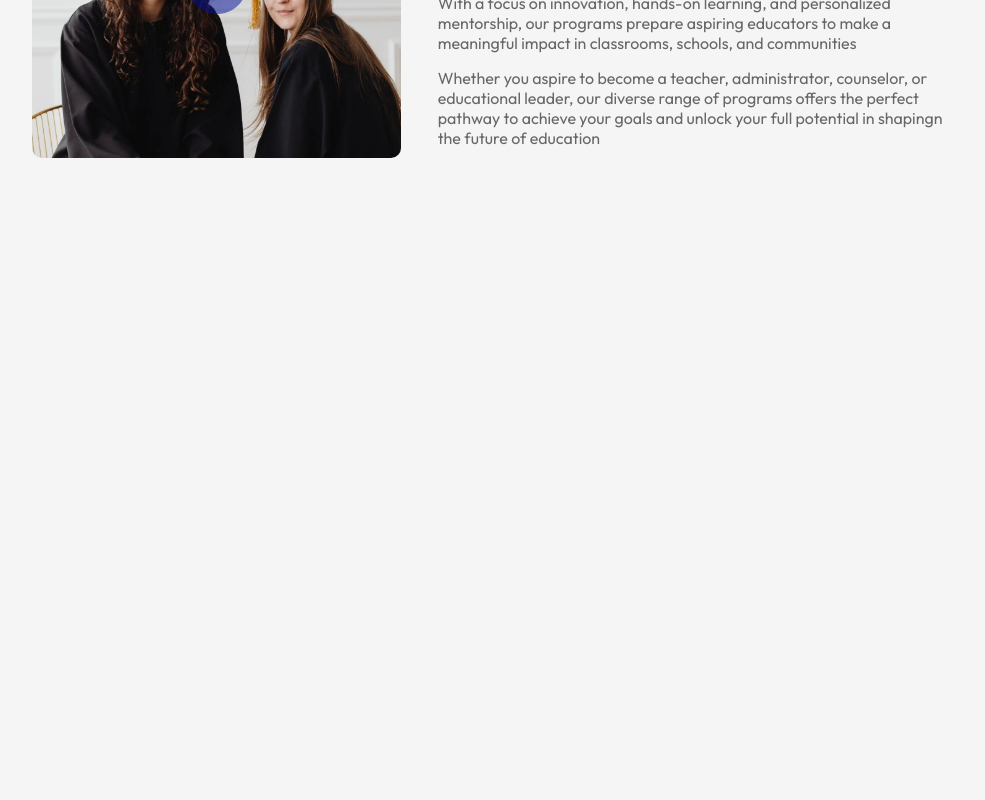
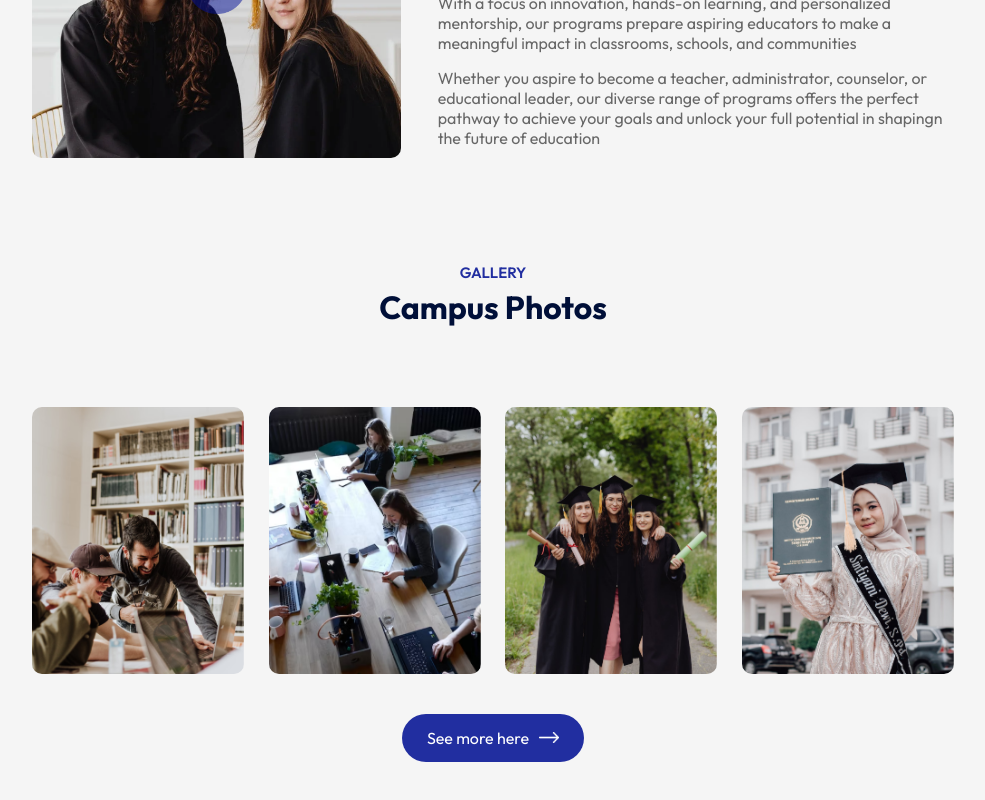
Before and after one commit to SalmanAlfarisi5/MTC, a React (Vite) app: page / in a window 1280 px wide. Shown: the part 1597-2397 px from the top of the page, without its empty margins (147-1132 px from the left). Before the commit the page ends 1860 px from the top, so only its background shows below. Built offline with nearby package versions, Linux system fonts and the light colour scheme.

Commit message:
Finished Campus section

```diff
--- a/src/App.jsx
+++ b/src/App.jsx
@@ -4,6 +4,7 @@
 import Programs from './Components/Programs/Programs'
 import Title from './Components/Title/Title'
 import About from './Components/About/About'
+import Campus from './Components/Campus/Campus'
 
 const App = () => {
   return (
@@ -14,6 +15,9 @@
         <Title subTitle='Our programs' title = 'What we offer'/>
         <Programs/>
         <About/>
+        <Title subTitle='Gallery' title = 'Campus Photos'/>
+        <Campus/>
+
       </div>
     </div>
   )
--- /dev/null
+++ b/src/Components/Campus/Campus.css
@@ -0,0 +1,17 @@
+.campus {
+    margin: 80px auto;
+    width: 90%;
+    text-align: center;
+}
+
+.gallery {
+    display: flex;
+    align-items: center;
+    justify-content: space-between;
+    margin-bottom: 40px;
+}
+
+.gallery img {
+    width: 23%;
+    border-radius: 10px;
+}
--- /dev/null
+++ b/src/Components/Campus/Campus.jsx
@@ -0,0 +1,23 @@
+import React from 'react'
+import './Campus.css'
+import gallery_1 from '../../assets/gallery-1.png'
+import gallery_2 from '../../assets/gallery-2.png'
+import gallery_3 from '../../assets/gallery-3.png'
+import gallery_4 from '../../assets/gallery-4.png'
+import white_arrow from '../../assets/white-arrow.png'
+
+const Campus = () => {
+  return (
+    <div className='campus'>
+        <div className="gallery">
+            <img src={gallery_1} alt="" />
+            <img src={gallery_2} alt="" />
+            <img src={gallery_3} alt="" />
+            <img src={gallery_4} alt="" />
+        </div>
+        <button className='btn dark-btn'>See more here <img src={white_arrow} alt="" /></button>
+    </div>
+  )
+}
+
+export default Campus
--- a/src/index.css
+++ b/src/index.css
@@ -40,5 +40,9 @@
 .btn img {
   width: 20px;
   margin-left: 10px;
+}
 
+.btn.dark-btn {
+  background: #212EA0;
+  color: #fff;
 }
```
